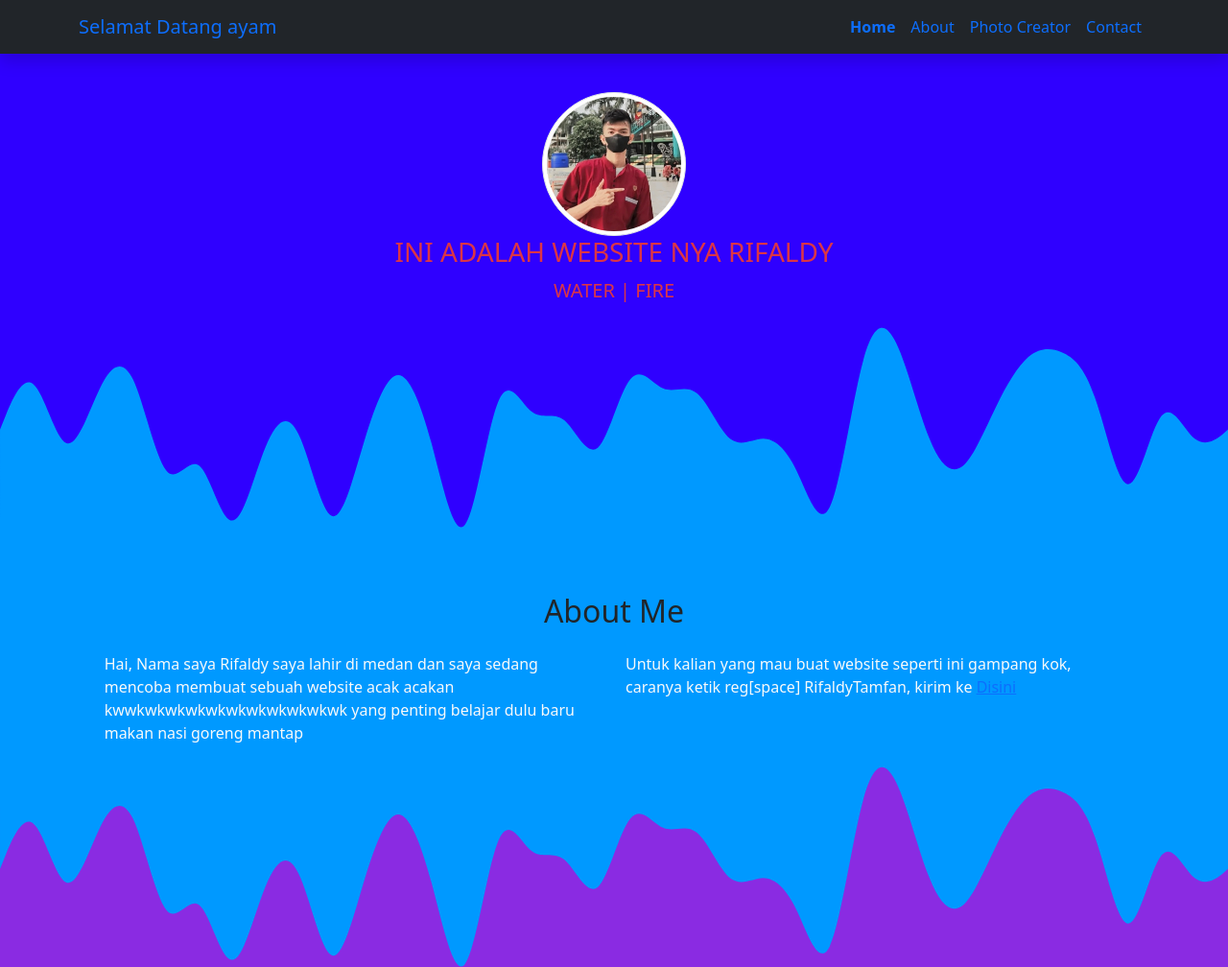
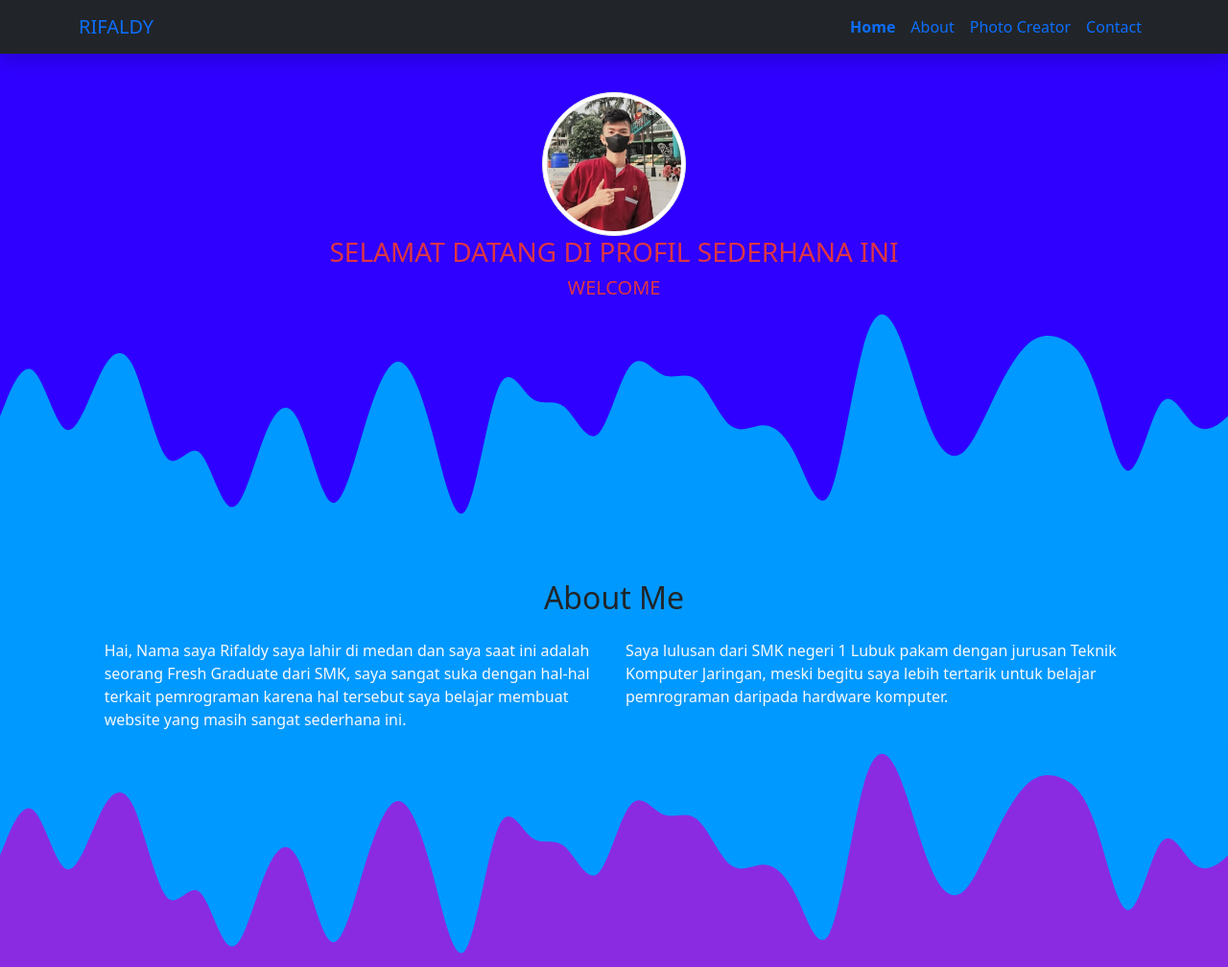
Before and after one commit to RifaldyAldy/Portofolio, a plain HTML site: page index.html in a window 1280 px wide. Shown: the top 1008 px of the page at 96% size. Drawn offline with Linux system fonts and the light colour scheme.

Commit message:
memperbaiki HTML

```diff
--- a/index.html
+++ b/index.html
@@ -18,7 +18,7 @@
     <!--Navbar  -->
     <nav class="navbar navbar-expand-lg navbar-primary bg-dark shadow fixed-top">
       <div class="container">
-        <a class="navbar-brand">Selamat Datang ayam</a>
+        <a class="navbar-brand">RIFALDY</a>
 
         <div class="collapse navbar-collapse" id="navbarNavAltMarkup">
           <div class="navbar-nav ms-auto">
@@ -35,8 +35,8 @@
     <!-- Jumbotron -->
     <section class="jumbotron text-center text-danger">
       <img src="Pictures/img1.jpg" alt="Photo" width="150" height="10" class="rounded-circle img-thumbnail img-fluid" />
-      <h1 class="display-4 fs-3">INI ADALAH WEBSITE NYA RIFALDY</h1>
-      <p class="lead">WATER | FIRE</p>
+      <h1 class="display-4 fs-3">SELAMAT DATANG DI PROFIL SEDERHANA INI</h1>
+      <h2 class="lead">WELCOME</h2>
       <svg id="about" xmlns="http://www.w3.org/2000/svg" viewBox="0 0 1440 320">
         <path
           fill="#0099FF"
@@ -55,10 +55,16 @@
         </div>
         <div class="row justify-content-center">
           <div class="col-md-5">
-            <p class="text-light">Hai, Nama saya Rifaldy saya lahir di medan dan saya sedang mencoba membuat sebuah website acak acakan kwwkwkwkwkwkwkwkwkwkwkwk yang penting belajar dulu baru makan nasi goreng mantap</p>
+            <p class="text-light">
+              Hai, Nama saya Rifaldy saya lahir di medan dan saya saat ini adalah seorang Fresh Graduate dari SMK, saya sangat suka dengan hal-hal terkait pemrograman karena hal tersebut saya belajar membuat website yang masih sangat
+              sederhana ini.
+            </p>
           </div>
           <div class="col-md-5">
-            <p class="text-light">Untuk kalian yang mau buat website seperti ini gampang kok, caranya ketik reg[space] RifaldyTamfan, kirim ke <a href="https://wa.me/+6289612792131/?text='Hai%20Rifaldy%20Tamfan">Disini</a></p>
+            <p class="text-light">
+              Saya lulusan dari SMK negeri 1 Lubuk pakam dengan jurusan Teknik Komputer Jaringan, meski begitu saya lebih tertarik untuk belajar pemrograman daripada hardware komputer.
+              <!-- <a href="https://wa.me/+6289612792131/?text='Hai%20Rifaldy%20Tamfan">Disini</a> -->
+            </p>
           </div>
         </div>
       </div>
@@ -89,15 +95,12 @@
             <img src="Pictures/4 (1).jpg" class="img-thumbnail rounded-circle" alt="..." />
           </div>
           <h4 class="fw-bold">My Contact</h4>
-          <i><a class="badge bg-dark text-success" href="https://wa.me/+6289612792131">Whatsapp</i></a>
-          <i><a class=" badge bg-dark text-primary" href="https://fb.com/ferolyrine">Facebook</i></a>
-
-
+          <i><a class="badge bg-dark text-success" href="https://wa.me/+6289612792131">Whatsapp</a></i>
+          <i><a class="badge bg-dark text-primary" href="https://fb.com/ferolyrine">Facebook</a></i>
         </div>
       </div>
     </section>
     <!-- Akhir Photo -->
-
 
     <script src="js/bootstrap.min.js" integrity="sha384-MrcW6ZMFYlzcLA8Nl+NtUVF0sA7MsXsP1UyJoMp4YLEuNSfAP+JcXn/tWtIaxVXM" crossorigin="anonymous"></script>
   </body>
```
Also changed, not shown: 1 other file.
